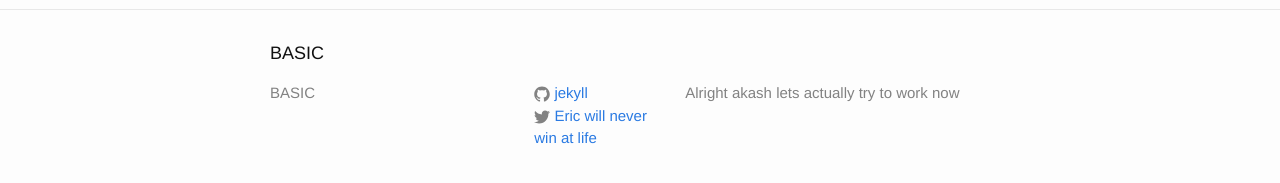
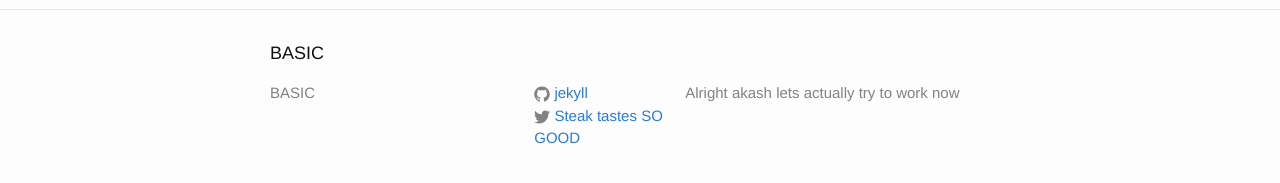
Before and after one commit to pepe454/pepe454.github.io, a Jekyll site: the page built from about.md, in a window 1280 px wide. Shown: the part 263-446 px from the top of the page. Built offline with Jekyll 4.4.1, drawn with Linux system fonts in a browser that asks for light colours.

Commit message:
Update _config.yml

```diff
--- a/_config.yml
+++ b/_config.yml
@@ -12,7 +12,7 @@ description: > # this means to ignore newlines until "baseurl:"
   Alright akash lets actually try to work now
 baseurl: "" # the subpath of your site, e.g. /blog
 url: "http://yourdomain.com" # the base hostname & protocol for your site
-twitter_username: Eric will never win at life
+twitter_username: Steak tastes SO GOOD
 github_username:  jekyll
 
 # Build settings
```
